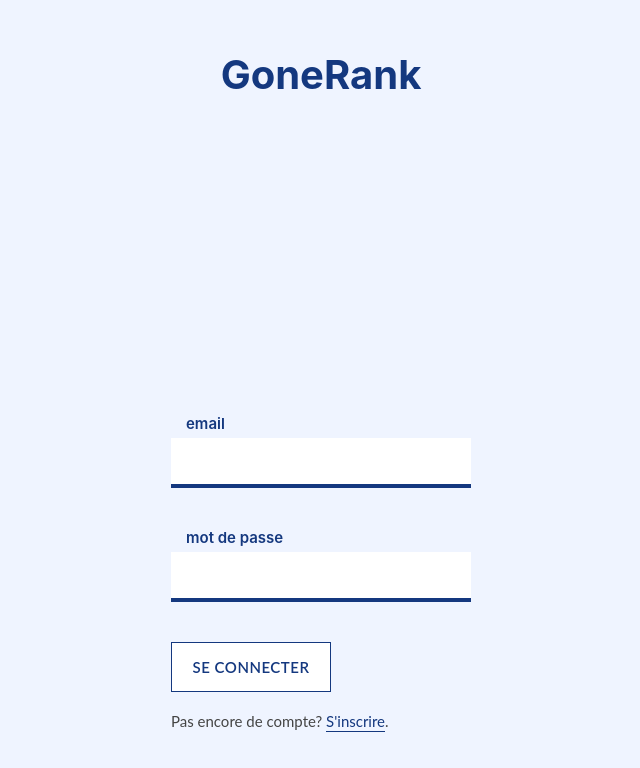
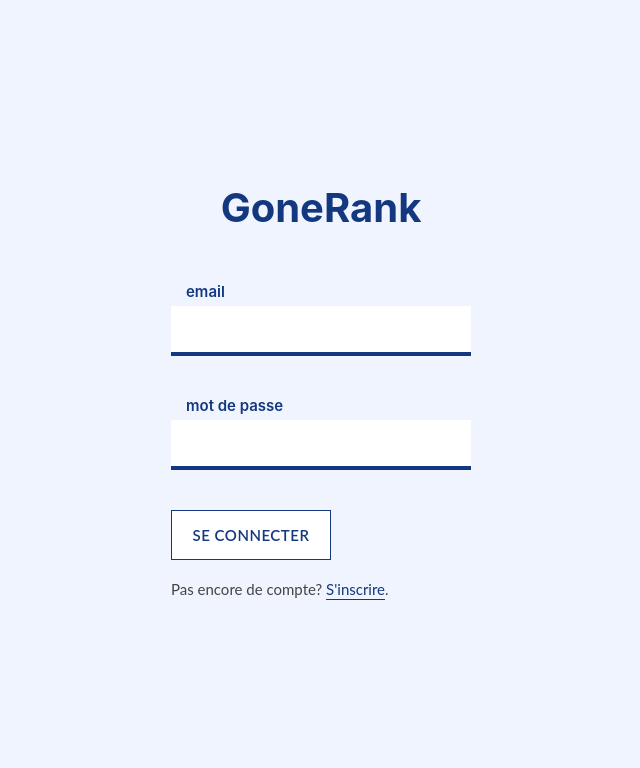
Before and after one commit to kevscript/GoneRank2020, a React (Create React App) app in the folder client/: page /authentication in a window 1280 px wide. Shown: the top 768 px of the page, without its empty margins (319-959 px from the left). Built offline with nearby package versions, Linux system fonts and the light colour scheme.

Commit message:
fixed layout of auth page to centered

```diff
--- a/client/src/pages/AuthPage.js
+++ b/client/src/pages/AuthPage.js
@@ -9,13 +9,14 @@ const Container = styled.div`
   display: flex;
   flex-direction: column;
   align-items: center;
+  justify-content: center;
   width: 100%;
   min-height: 100vh;
   background: #eff4ff;
 `
 
 const Title = styled.h3`
-  margin-top: 50px;
+  margin-bottom: 50px;
   font-size: 40px;
   color: #14387f;
 `
@@ -23,8 +24,6 @@ const Title = styled.h3`
 const FormContainer = styled.div`
   width: 90%;
   max-width: 300px;
-  position: fixed;
-  bottom: 50px;
 `
 
 const MutationError = styled.div`
```
